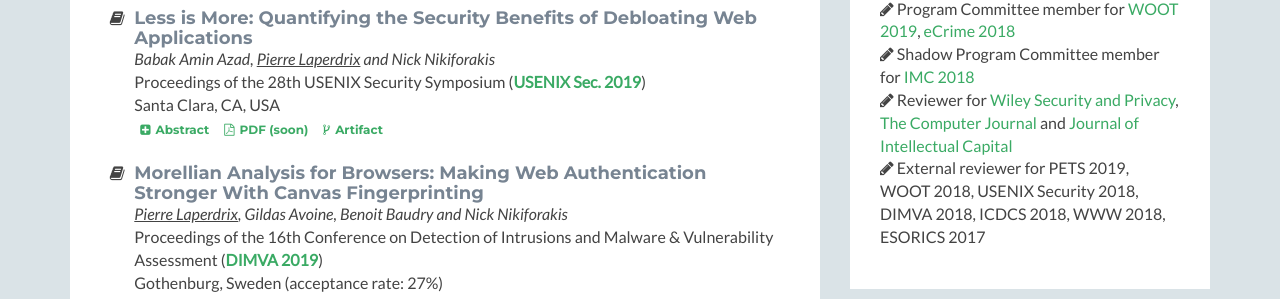
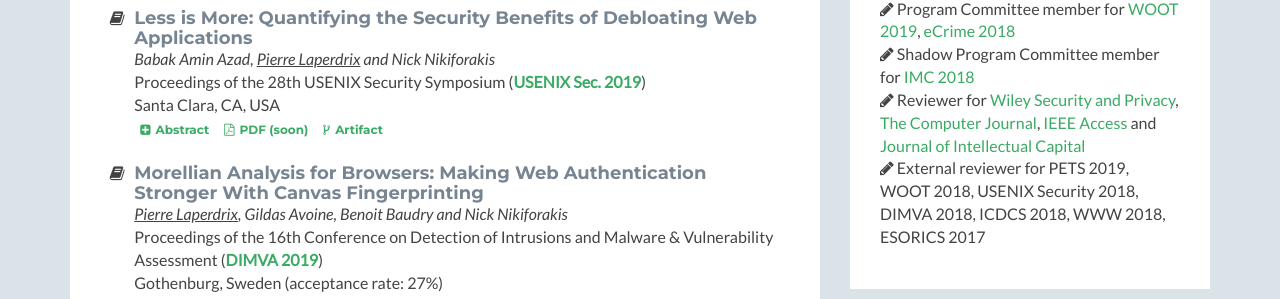
Before and after one commit to plaperdr/plaperdr.github.io, a Jekyll site: the page built from index.html, in a window 1280 px wide and 900 px high, scrolled down 631 px. Shown: the part 147-446 px from the top of the window. Built offline with Jekyll 4.4.1, drawn with Linux system fonts in a browser that asks for light colours.

Commit message:
Updating site

```diff
--- a/index.html
+++ b/index.html
@@ -767,7 +767,8 @@ layout: home
                                 <a href="https://conferences.sigcomm.org/imc/2018/shadow/" target="_blank">IMC 2018</a>
                             </li>
                             <li><i class="fa fa-pencil"></i> Reviewer for <a href="https://onlinelibrary.wiley.com/journal/24756725" target="_blank">Wiley Security and Privacy</a>,
-                                <a href="https://academic.oup.com/comjnl" target="_blank">The Computer Journal</a> and
+                                <a href="https://academic.oup.com/comjnl" target="_blank">The Computer Journal</a>,
+                                <a href="https://ieeeaccess.ieee.org/" target="_blank">IEEE Access</a> and
                                 <a href="https://www.emeraldinsight.com/journal/jic" target="_blank">Journal of Intellectual Capital</a>
                             </li>
                             <li><i class="fa fa-pencil"></i> External reviewer for PETS 2019, WOOT 2018, USENIX Security 2018, DIMVA 2018, ICDCS 2018, WWW 2018, ESORICS 2017</li>
```
